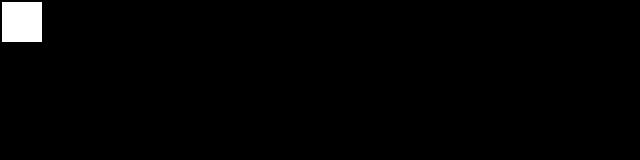
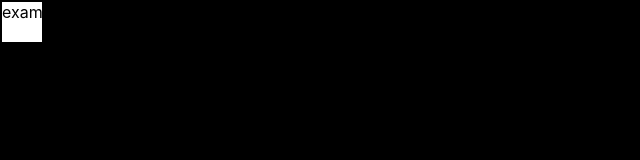
Before and after one commit to ScriptkidHicks/WitchTurnOnline, a React (Create React App) app in the folder witchturnonline/: page / in a window 1280 px wide. Shown: the top 160 px of the page, without its empty margins (0-640 px from the left). Built offline with nearby package versions, Linux system fonts and the light colour scheme.

Commit message:
fixing font color on buttons

```diff
--- a/witchturnonline/src/Components/Buttons/BasicToggleButton.js
+++ b/witchturnonline/src/Components/Buttons/BasicToggleButton.js
@@ -4,6 +4,7 @@
     return (
     <BasicToggle
         onClick={() => {
+            console.log(props.fontColor);
             props.setVariable(!props.variable)}}
         backgroundColor={props.backgroundColor}
         width={props.width}
@@ -21,4 +22,5 @@
     width: ${props => props.width? props.width : '40px'};
     height: ${props => props.height? props.height : '40px'};
     border: ${props => props.border? props.border : '2px solid black'};
+    color: ${props => props.fontColor ? props.fontColor : 'black'};
 `;
--- a/witchturnonline/src/Pages/LoginLandingPage.js
+++ b/witchturnonline/src/Pages/LoginLandingPage.js
@@ -6,7 +6,7 @@
     const [temp, setTemp] = useState(false);
 
     return <DefaultPageBody>
-        <BasicToggleButton variable={temp} setVariable={setTemp} backgroundColor={"White"}></BasicToggleButton>
+        <BasicToggleButton variable={temp} setVariable={setTemp} backgroundColor={"White"} fontColor={"wheat"} text={"example"}></BasicToggleButton>
     </DefaultPageBody>
 }
 
```
